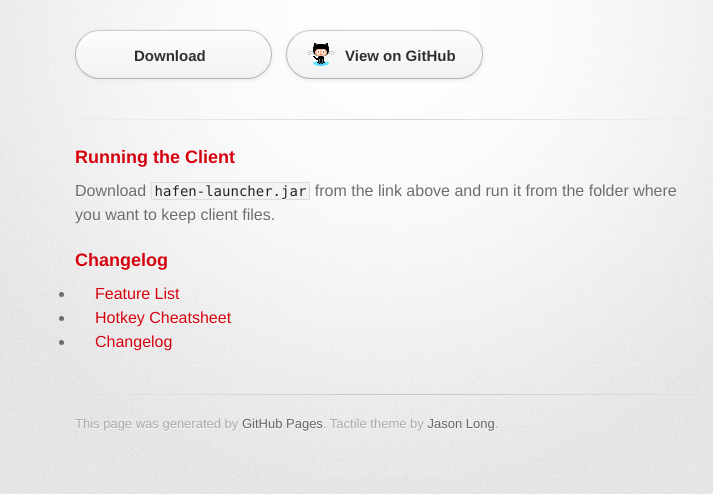
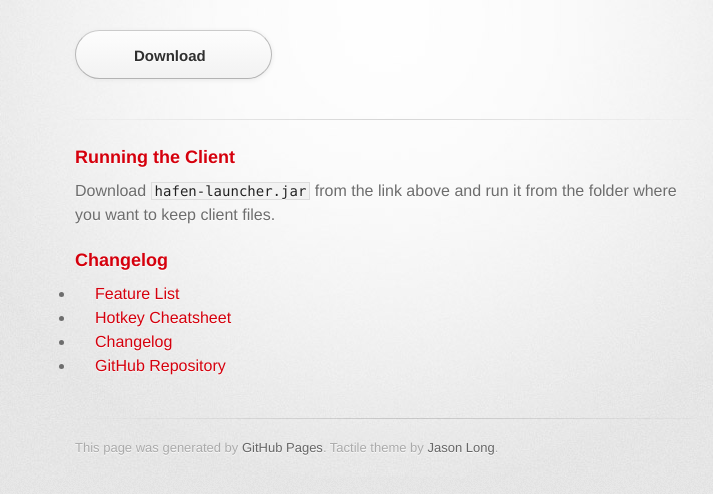
Before and after one commit to k-t/k-t.github.io, a plain HTML site: page hafen/index.html in a window 1280 px wide. Shown: the part 96-590 px from the top of the page, without its empty margins (255-968 px from the left). Drawn offline with Linux system fonts and the light colour scheme; a web font is replaced by a local one.

Commit message:
Update index.html

```diff
--- a/hafen/index.html
+++ b/hafen/index.html
@@ -24,7 +24,6 @@
 
         <section id="downloads" class="clearfix">
           <a href="https://github.com/k-t/hafen-launcher/releases" class="button"><span>Download</span></a>
-          <a href="https://github.com/k-t/hafen-client" id="view-on-github" class="button"><span>View on GitHub</span></a>
         </section>
 
         <hr>
@@ -39,6 +38,7 @@
             <li><a href="https://github.com/k-t/hafen-client/wiki/Feature-List">Feature List</a></li>
             <li><a href="https://github.com/k-t/hafen-client/wiki/Hotkey-Cheatsheet">Hotkey Cheatsheet</a></li>
             <li><a href="https://github.com/k-t/hafen-client/blob/master/CHANGELOG.md">Changelog</a></li>
+            <li><a href="https://github.com/k-t/hafen-client/">GitHub Repository</a></li>
           </ul>
 
         <footer>
```
